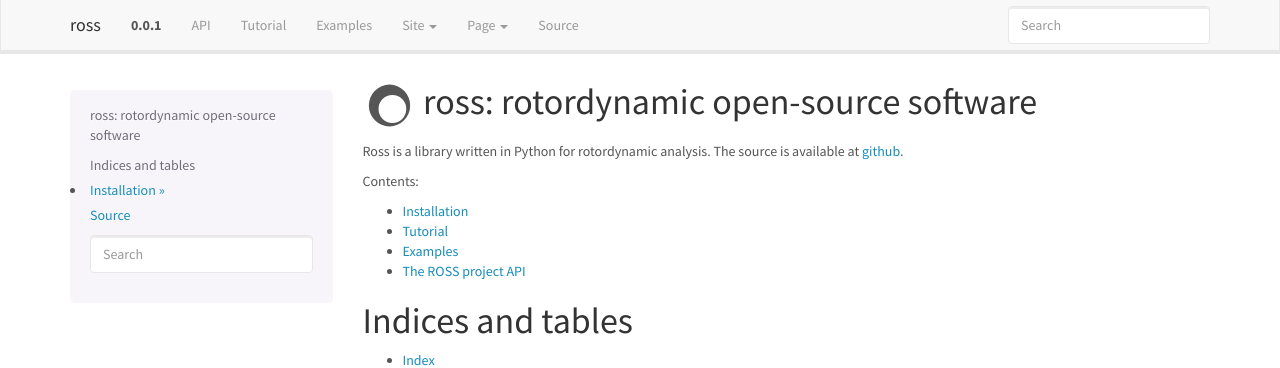
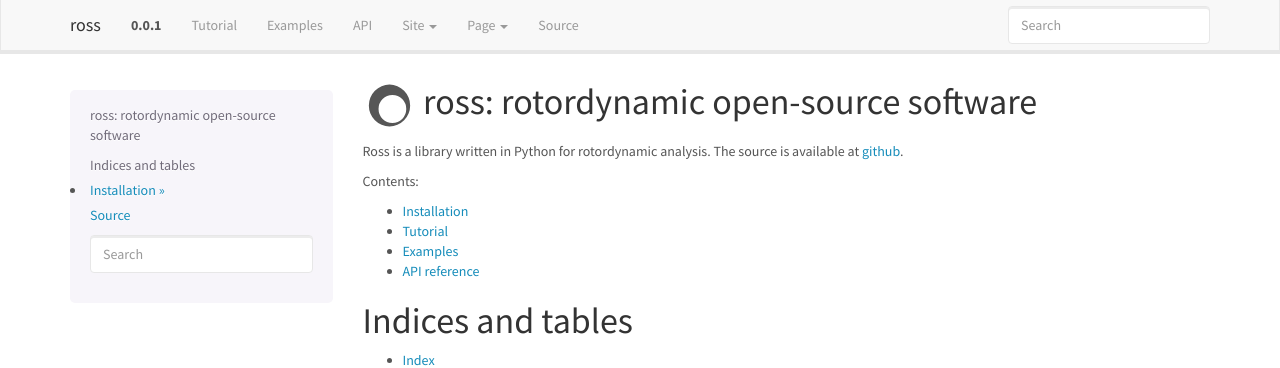
Before and after one commit to petrobras/ross, a Sphinx documentation site: the page built from docs/index.rst, in a window 1280 px wide. Shown: the top 368 px of the page. Built offline with Sphinx 7.4.7, drawn with Linux system fonts in a browser that asks for light colours; formulas are drawn with MathJax 3; pages that are not in the unit, such as notebooks, are missing from menus.

Commit message:
Change API link and place to match index order

```diff
--- a/docs/api.rst
+++ b/docs/api.rst
@@ -1,4 +1,4 @@
-The ROSS project API
+API reference
 ====================
 
 The Rotor module
--- a/docs/conf.py
+++ b/docs/conf.py
@@ -137,9 +137,9 @@ html_theme_options = {
     # Note the "1" or "True" value above as the third argument to indicate
     # an arbitrary url.
     "navbar_links": [
-        ("API", "api/index"),
         ("Tutorial", "tutorial/index"),
         ("Examples", "gallery/index"),
+        ("API", "api/index"),
     ],
     # Render the next and previous page links in navbar. (Default: true)
     "navbar_sidebarrel": False,
```
